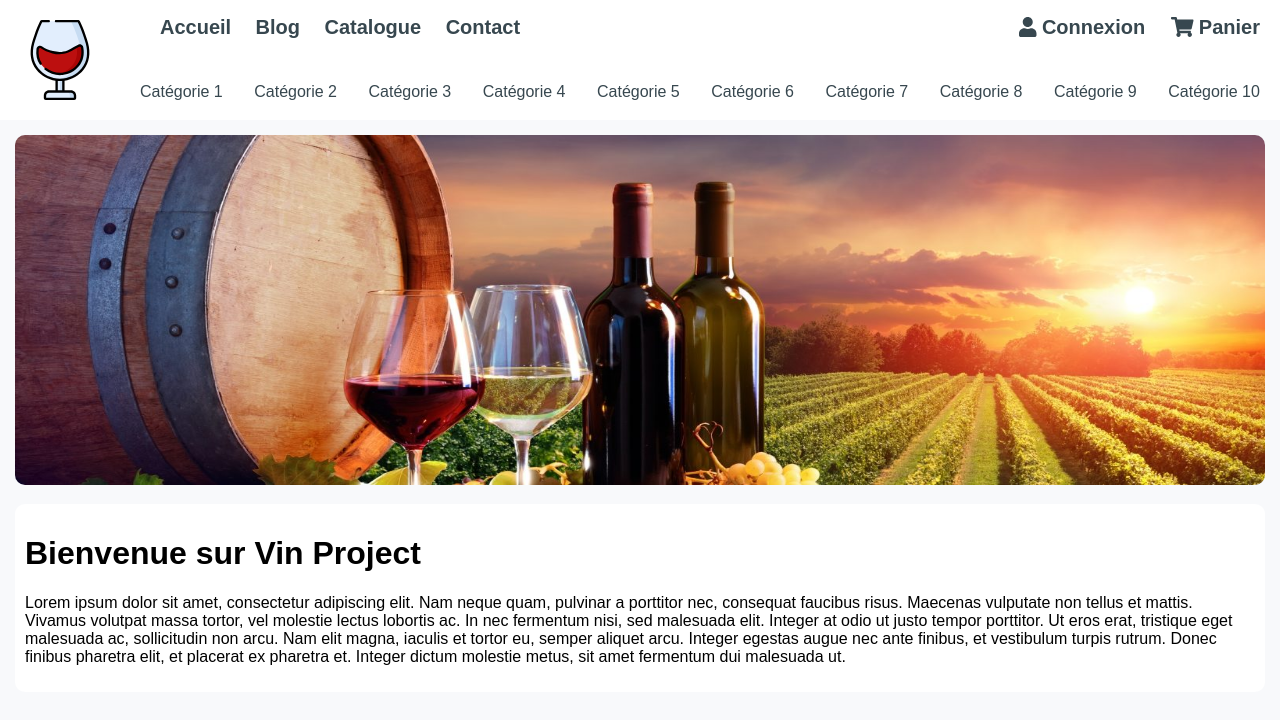
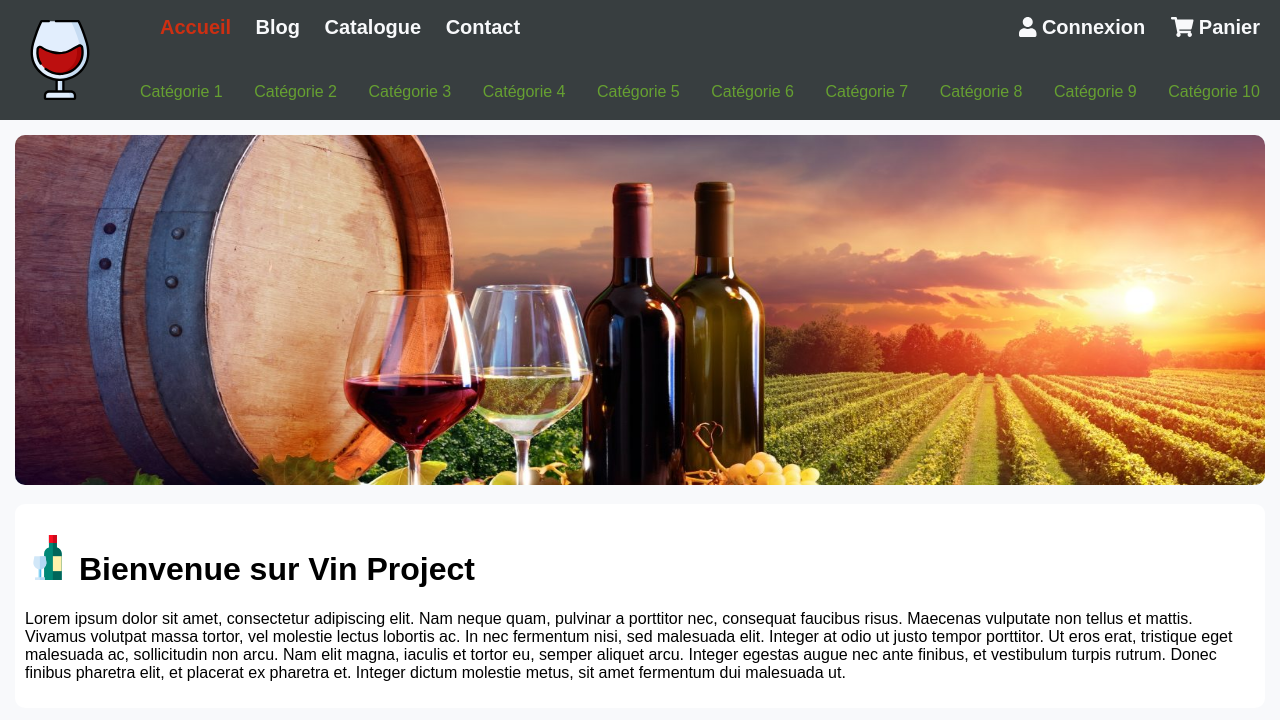
Before and after one commit to Sydher/vinproject, a Symfony app: template templates/home/index.html.twig in a window 1280 px wide. Shown: the top 720 px of the page. Run offline with Twig, Linux system fonts and the light colour scheme; the template is opened without the code that fills it, so the values that code supplies are empty; style sheets or scripts are compiled from the project's sources; some libraries are stand-ins or nearby versions; some web fonts are replaced.

Commit message:
Mise en page suite

```diff
--- a/assets/css/common/color.scss
+++ b/assets/css/common/color.scss
@@ -1,6 +1,8 @@
-$red_wine: #ED3436;
-$green_wine: #77B338;
-$dark: #37474F;
+//$red_wine: #ED3436;
+$red_wine: #CC2F12;
+$green_wine: #66A031;
+$dark_green: #CCB112;
+$dark: #383E40;
 $aqua: #02A0AE;
 $white: #FFFFFF;
 $black: #000000;
--- a/assets/css/common/navbar.scss
+++ b/assets/css/common/navbar.scss
@@ -1,7 +1,7 @@
 @import "color";
 
 #navbar {
-  background-color: $white;
+  background-color: $dark;
   height: 120px;
   display: flex;
 }
@@ -33,9 +33,12 @@
     font-family: "FF Mark", sans-serif;
     font-weight: bold;
     font-size: 20px;
-    color: $dark;
+    color: $lightgrey;
   }
   a:hover {
+    color: $red_wine;
+  }
+  a.nav_active {
     color: $red_wine;
   }
 }
@@ -51,7 +54,7 @@
     font-family: "FF Mark", sans-serif;
     font-weight: bold;
     font-size: 20px;
-    color: $dark;
+    color: $lightgrey;
   }
   a:hover {
     color: $red_wine;
@@ -72,10 +75,10 @@
     text-decoration: none;
     font-family: "FF Mark", sans-serif;
     font-size: 16px;
-    color: $dark;
+    color: $green_wine;
   }
   a:hover {
-    color: $aqua;
+    color: $dark_green;
     border-bottom: 4px solid;
     padding-bottom: 4px;
   }
--- a/assets/css/home.scss
+++ b/assets/css/home.scss
@@ -3,3 +3,7 @@
   width: 100%;
   border-radius: 10px;
 }
+
+.h1_bottle {
+  height: 45px;
+}
--- a/templates/common/navbar.html.twig
+++ b/templates/common/navbar.html.twig
@@ -4,7 +4,7 @@
         <div id="navigation_top">
             <div id="navigation_site">
                 <ul>
-                    <li><a href="todo">Accueil</a></li>
+                    <li><a href="todo" class="nav_active">Accueil</a></li>
                     <li><a href="todo">Blog</a></li>
                     <li><a href="todo">Catalogue</a></li>
                     <li><a href="todo">Contact</a></li>
--- a/templates/home/index.html.twig
+++ b/templates/home/index.html.twig
@@ -10,7 +10,10 @@
     <div class="separator"></div>
 
     <div class="card">
-        <h1>Bienvenue sur Vin Project</h1>
+        <h1>
+            <img src="{{ asset('build/images/bottle.svg') }}" alt="bouteille" class="h1_bottle">
+            Bienvenue sur Vin Project
+        </h1>
         <p>
             Lorem ipsum dolor sit amet, consectetur adipiscing elit. Nam neque quam, pulvinar a porttitor nec, consequat
             faucibus risus. Maecenas vulputate non tellus et mattis. Vivamus volutpat massa tortor, vel molestie lectus
```
Also changed, not shown: assets/images/bottle.svg (added).
